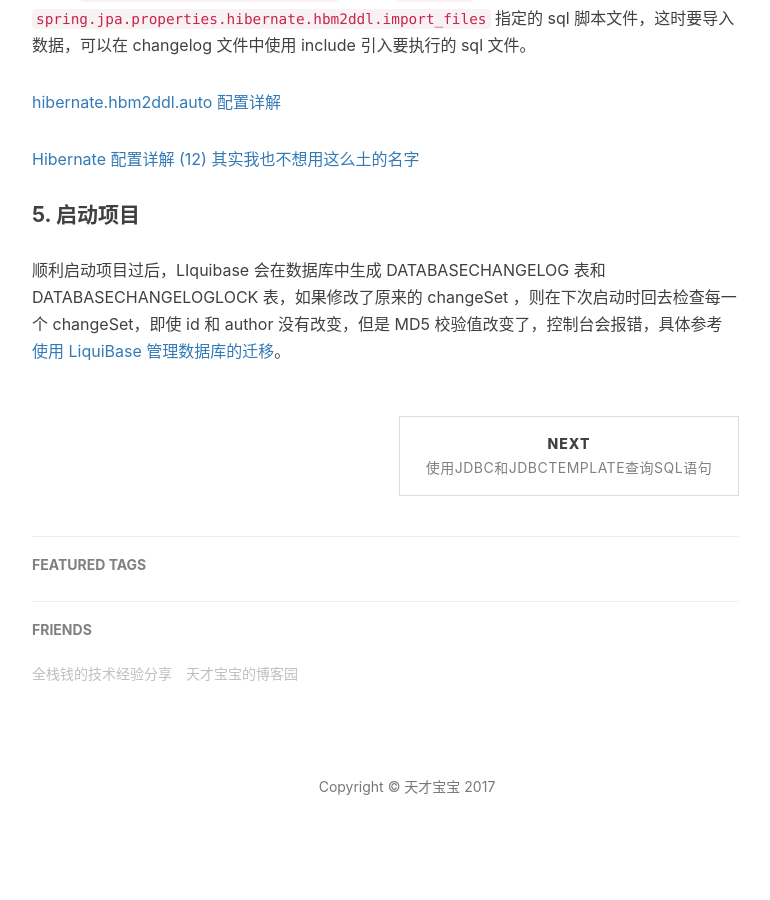
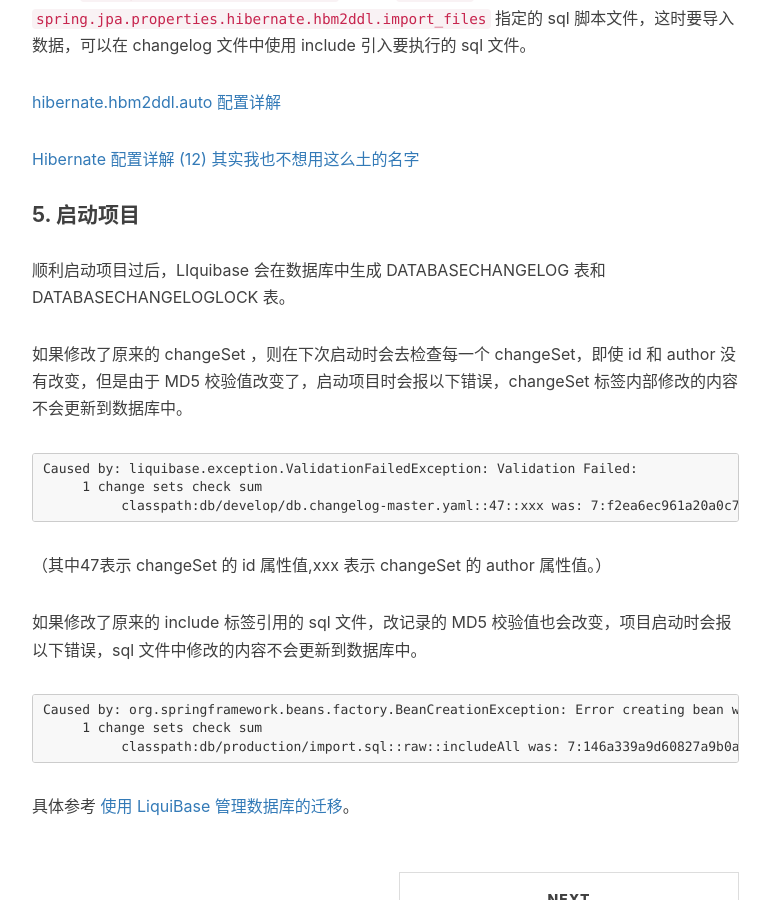
Before and after one commit to wanlp10/wuchao.github.io, a Jekyll site: the page built from _posts/2017-02-25-Liquibase的使用.md, in a window 1280 px wide and 900 px high, scrolled down 2745 px. Shown: the whole window, without its empty margins (233-1003 px from the left). Built offline with Jekyll 4.4.1, drawn with Linux system fonts in a browser that asks for light colours; nearby versions of some CDN libraries; our own code applies the rules of GitHub Pages for plain Markdown files; comment, search, counter and statistics services are not loaded.

Commit message:
Update 2017-02-25-Liquibase的使用.md

````diff
--- a/_posts/2017-02-25-Liquibase的使用.md
+++ b/_posts/2017-02-25-Liquibase的使用.md
@@ -115,4 +115,20 @@ spring.jpa.hibernate.ddl-auto=validate
 
 #### 5. 启动项目
 
-顺利启动项目过后，LIquibase 会在数据库中生成 DATABASECHANGELOG 表和 DATABASECHANGELOGLOCK 表，如果修改了原来的 changeSet ，则在下次启动时回去检查每一个 changeSet，即使 id 和 author 没有改变，但是 MD5 校验值改变了，控制台会报错，具体参考 [使用 LiquiBase 管理数据库的迁移](http://www.tuicool.com/articles/B7ziIrv)。
+顺利启动项目过后，LIquibase 会在数据库中生成 DATABASECHANGELOG 表和 DATABASECHANGELOGLOCK 表。
+
+如果修改了原来的 changeSet ，则在下次启动时会去检查每一个 changeSet，即使 id 和 author 没有改变，但是由于 MD5 校验值改变了，启动项目时会报以下错误，changeSet 标签内部修改的内容不会更新到数据库中。
+```
+Caused by: liquibase.exception.ValidationFailedException: Validation Failed:
+     1 change sets check sum
+          classpath:db/develop/db.changelog-master.yaml::47::xxx was: 7:f2ea6ec961a20a0c7af2c99ada7a75d2 but is now: 7:1fd94acb9eb54da3a9f5695189a99871
+```
+（其中47表示 changeSet 的 id 属性值,xxx 表示 changeSet 的 author 属性值。）
+
+如果修改了原来的 include 标签引用的 sql 文件，改记录的 MD5 校验值也会改变，项目启动时会报以下错误，sql 文件中修改的内容不会更新到数据库中。
+```
+Caused by: org.springframework.beans.factory.BeanCreationException: Error creating bean with name 'liquibase' defined in class path resource [org/springframework/boot/autoconfigure/liquibase/LiquibaseAutoConfiguration$LiquibaseConfiguration.class]: Invocation of init method failed; nested exception is liquibase.exception.ValidationFailedException: Validation Failed:
+     1 change sets check sum
+          classpath:db/production/import.sql::raw::includeAll was: 7:146a339a9d60827a9b0aa64c6337b0ef but is now: 7:6d2747840d5c1195eef9e709011567b8
+```
+具体参考 [使用 LiquiBase 管理数据库的迁移](http://www.tuicool.com/articles/B7ziIrv)。
````
